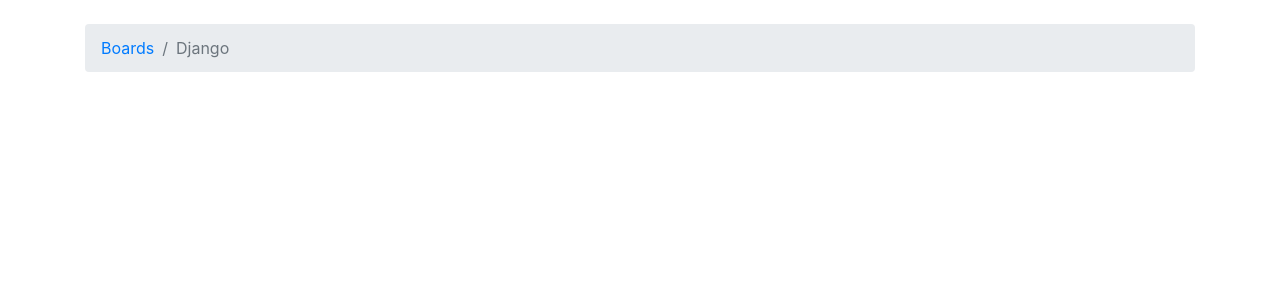
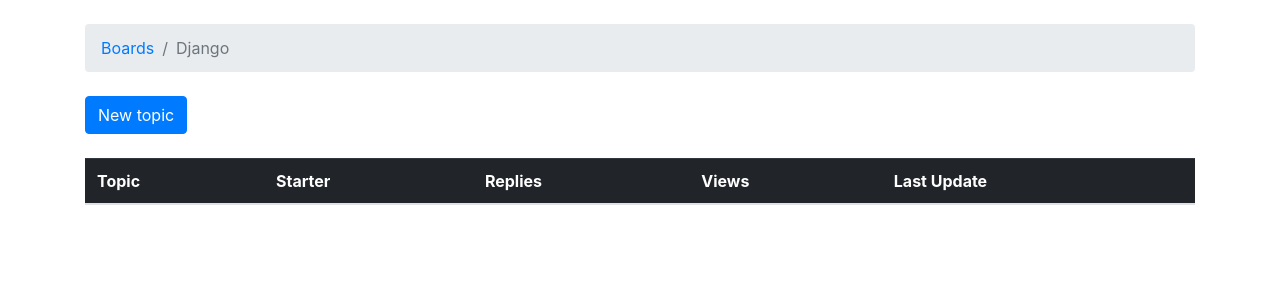
Before and after one commit to hokagequan/Django, a Django app: page /boards/1/ in a window 1280 px wide. Shown: the part 56-356 px from the top of the page. Run offline with Django 3.2, Linux system fonts and the light colour scheme; data comes from the database, SQL or seed files in the repository; both versions use the stored data as it was after the commit; lists and menus that the app fills with data are empty; parts of the project's set-up code (start-up, migrations or seed data) failed here and were passed over; some libraries are stand-ins or nearby versions.

Commit message:
new topic

```diff
--- a/board_project/board_project/settings.py
+++ b/board_project/board_project/settings.py
@@ -37,6 +37,7 @@ INSTALLED_APPS = [
     'django.contrib.sessions',
     'django.contrib.messages',
     'django.contrib.staticfiles',
+    'widget_tweaks',
     'boards',
 ]
 
--- a/board_project/boards/templates/topics.html
+++ b/board_project/boards/templates/topics.html
@@ -10,5 +10,29 @@
 {% endblock breadcrumb %}
 
 {% block content %}
-
+	<div class="mb-4">
+		<a href="{% url "new_topic" board.pk %}" class="btn btn-primary">New topic</a>
+	</div>
+	<table class="table">
+		<thead class="table-dark">
+			<tr>
+				<th>Topic</th>
+				<th>Starter</th>
+				<th>Replies</th>
+				<th>Views</th>
+				<th>Last Update</th>
+			</tr>
+		</thead>
+		<tbody>
+			{% for topic in board.topics.all %}
+				<tr>
+					<td>{{ topic.subject }}</td>
+					<td>{{ topic.starter.username }}</td>
+					<td>0</td>
+					<td>0</td>
+					<td>{{ topic.last_updated }}</td>
+				</tr>
+			{% endfor %}
+		</tbody>
+	</table>
 {% endblock content %}
--- a/board_project/boards/views.py
+++ b/board_project/boards/views.py
@@ -1,6 +1,7 @@
 from django.shortcuts import render, get_object_or_404, redirect
 from django.http import HttpResponse
 from .models import Board, Topic, Post
+from .forms import NewTopicForm
 from django.contrib.auth.models import User
 
 # Create your views here.
@@ -14,25 +15,39 @@ def board_topics(request, pk):
 
 def new_topic(request, pk):
 	board = get_object_or_404(Board, pk=pk)
+	user = User.objects.first()
 
 	if request.method == 'POST':
-		subject = request.POST["subject"]
-		message = request.POST["message"]
+		form = NewTopicForm(request.POST)
+		if form.is_valid():
+			topic = form.save(commit=False)
+			topic.board = board
+			topic.starter = user
+			topic.save()
+			post = Post.objects.create(
+				message = form.cleaned_data.get("message"),
+				topic = topic,
+				created_by = user
+			)
 
-		user = User.objects.first()
+			return redirect("board_topics", pk=board.pk)
+		# subject = request.POST["subject"]
+		# message = request.POST["message"]
 
-		topic = Topic.objects.create(
-			subject = subject,
-			board = board,
-			starter = user
-		)
+		# topic = Topic.objects.create(
+		# 	subject = subject,
+		# 	board = board,
+		# 	starter = user
+		# )
 
-		post = Post.objects.create(
-			message = message,
-			topic = topic,
-			created_by = user
-		)
+		# post = Post.objects.create(
+		# 	message = message,
+		# 	topic = topic,
+		# 	created_by = user
+		# )
 
-		return redirect("board_topics", pk=board.pk)
+		# return redirect("board_topics", pk=board.pk)
+	else:
+		form = NewTopicForm()
 
-	return render(request, "new_topic.html", {"board": board})
+	return render(request, "new_topic.html", {"board": board, "form": form})
```
Also changed, not shown: board_project/boards/forms.py (added, +15 -0 lines), board_project/boards/templates/includes/form.html (added, +26 -0 lines), board_project/boards/templates/new_topic.html (+4 -9 lines), board_project/db.sqlite3.
